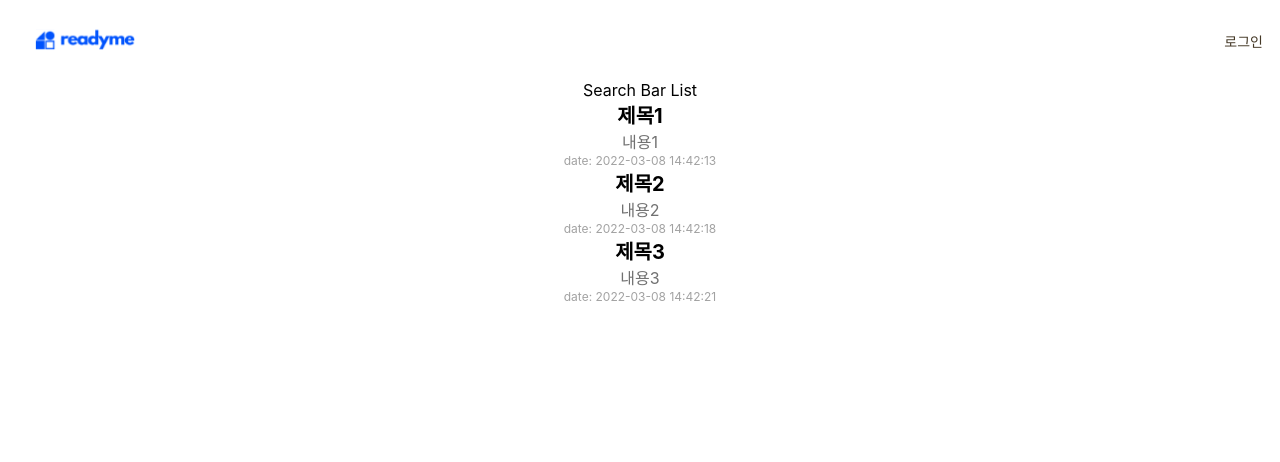
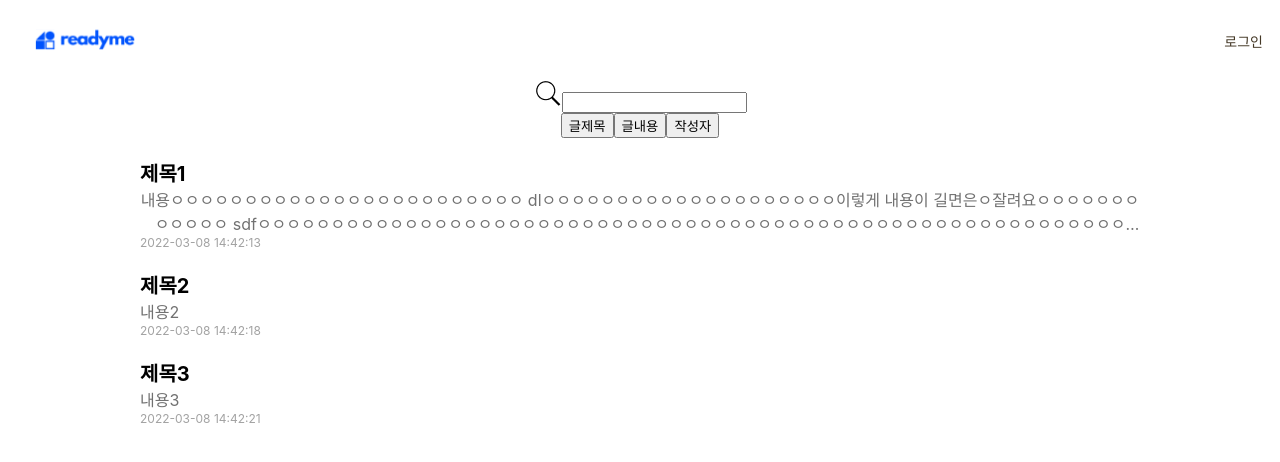
Before and after one commit to jaejlf/Community_Upgrade, a React (Create React App) app in the folder client/team-memory4/: page /board in a window 1280 px wide. Shown: the top 462 px of the page. Built offline with nearby package versions, Linux system fonts and the light colour scheme; no server answers.

Commit message:
Board 페이지 - List 클릭 시 글 상세창으로 이동

```diff
--- a/client/team-memory4/src/App.js
+++ b/client/team-memory4/src/App.js
@@ -21,10 +21,10 @@ import { ReactComponent as Logo } from './assets/images/Logo.svg';
 
 const Header = () => {
   const authContext = useContext(AuthContext);
-  if (window.location.pathname === "/login" ||
-    window.location.pathname === "/signup") {
-    return null;
-  }
+  // if (window.location.pathname === "/login" ||
+  //   window.location.pathname === "/signup") {
+  //   return null;
+  // }
 
   return (
     <header className="App-header">
--- a/client/team-memory4/src/components/PostList.js
+++ /dev/null
@@ -1,13 +0,0 @@
-import React, { useState, useContext, useEffect } from "react";
-
-const PostList = () => {
-    return (
-        <div>
-            Search Bar
-
-            List
-        </div>
-    )
-}
-
-export default PostList;
--- /dev/null
+++ b/client/team-memory4/src/components/SearchBar.js
@@ -0,0 +1,20 @@
+import React, { useState, useContext, useEffect } from "react";
+import Search from '../assets/images/search.png';
+
+
+const SearchBar = () => {
+    return (
+        <div>
+            <img src={Search} />
+            <input
+                className="searchbar"/>
+            <div className="search-options">
+                <button>글제목</button>
+                <button>글내용</button>
+                <button>작성자</button>
+            </div>
+        </div>
+    )
+}
+
+export default SearchBar;
--- a/client/team-memory4/src/components/index.js
+++ b/client/team-memory4/src/components/index.js
@@ -1,4 +1,4 @@
 export { default as SignupForm } from "./SignupForm";
 export { default as LoginForm } from "./LoginForm";
 export { default as Editor } from "./Editor";
-export { default as PostList } from "./PostList";
+export { default as SearchBar } from "./SearchBar";
--- a/client/team-memory4/src/pages/Board.js
+++ b/client/team-memory4/src/pages/Board.js
@@ -1,18 +1,24 @@
 import React, { useState, useEffect, useContext } from 'react';
-import { PostList } from '../components';
+import { SearchBar } from '../components';
 import { AuthContext } from '../App';
 import axios from "axios";
 import '../styles/Board.css';
+import { getApi } from '../api';
+import { useNavigate } from "react-router-dom";
+
 
 const Board = () => {
     const authContext = useContext(AuthContext);
+    const navigate = useNavigate();
 
     const initialList =
         [
             {
                 "_id": "6226ecb59ae535d10e6e484c",
                 "title": "제목1",
-                "content": "내용1",
+                "content": "내용ㅇㅇㅇㅇㅇㅇㅇㅇㅇㅇㅇㅇㅇㅇㅇㅇㅇㅇㅇㅇㅇㅇㅇㅇ\
+                dlㅇㅇㅇㅇㅇㅇㅇㅇㅇㅇㅇㅇㅇㅇㅇㅇㅇㅇㅇㅇ이렇게 내용이 길면은ㅇ잘려요ㅇㅇㅇㅇㅇㅇㅇㅇㅇㅇㅇㅇ\
+                sdfㅇㅇㅇㅇㅇㅇㅇㅇㅇㅇㅇㅇㅇㅇㅇㅇㅇㅇㅇㅇㅇㅇㅇㅇㅇㅇㅇㅇㅇㅇㅇㅇㅇㅇㅇㅇㅇㅇㅇㅇㅇㅇㅇㅇㅇㅇㅇㅇㅇㅇㅇㅇㅇㅇㅇㅇㅇㅇㅇsdlflk",
                 "postNumber": 1,
                 "date": "2022-03-08 14:42:13"
             },
@@ -35,46 +41,73 @@ const Board = () => {
     // const [list, setList] = useState([]);
     const [list, setList] = useState(initialList);
 
+    const contentsClickHandler = (postNumber) => {  // 클릭 시 글 상세 페이지로 이동
+        console.log(postNumber);
+        navigate(`/post/${postNumber}`);
+    }
+
 
     useEffect(() => {
         // setList([]);
-        const getPostList = async () => {
-            const config = {
-                headers: {
-                    "Content-type": "application/json",
-                    Accept: "application/json",
-                },
-            };
-            // const token = authContext.state.token;
-            // if (token) {
-            //     config.headers["Authorization"] = `Bearer ${token}`;
-            // }
-            await axios.get(`http://--/api/post/getAllPost`, config)
+        const getList = async () => {
+            await getApi({},
+                `/api/post/getAllPost`,
+                authContext.state.token
+                )
                 .then(({ status, data }) => {
                     console.log(status, data);
-                    if (data.allPost) setList(data.allPost);
+                    if (data.allPost) {
+                        setList(data.allPost);
+                    }
                 })
                 .catch((e) => {
                     console.log(e);
                 });
         };
-        // getPostList();
-    }, []);
+        getList();
+
+        // const getPostList = async () => {
+        //     const config = {
+        //         headers: {
+        //             "Content-type": "application/json",
+        //             Accept: "application/json",
+        //         },
+        //     };
+        //     // const token = authContext.state.token;
+        //     // if (token) {
+        //     //     config.headers["Authorization"] = `Bearer ${token}`;
+        //     // }
+        //     await axios.get(`http://--/api/post/getAllPost`, config)
+        //         .then(({ status, data }) => {
+        //             console.log(status, data);
+        //             if (data.allPost) setList(data.allPost);
+        //         })
+        //         .catch((e) => {
+        //             console.log(e);
+        //         });
+        // };
+        // // getPostList();
+
+    }, [authContext.state.token]);
 
     return (
         <div className='board-page'>
             {/* 추후 Search Bar */}
-            <PostList />
+            <SearchBar />
 
             <div className="board-list-contents">
                 {
                     list.length ?
                     list.map((e, idx) => (
-                            <div className="content-section" key={idx}>
+                            <div
+                                className="content-section"
+                                key={idx}
+                                onClick={() => contentsClickHandler(e.postNumber)}
+                            >
                                 <div className='content-section-contents'>
                                     <div className="content-section-title">{e.title}</div>
                                     <div className="content-section-content">{e.content}</div>
-                                    <div className="content-section-date">date: {e.date}</div>
+                                    <div className="content-section-date">{e.date}</div>
                                 </div>
                             </div>
                         )) :
--- a/client/team-memory4/src/pages/Login.js
+++ b/client/team-memory4/src/pages/Login.js
@@ -19,7 +19,7 @@ const Login = () => {
 
     return (
         <div>
-            <Logo className="login-logo"/>
+            {/* <Logo className="login-logo"/> */}
             <p className='login-role-ment'>
                 {userRole}으로 로그인합니다.
             </p>
--- a/client/team-memory4/src/pages/Signup.js
+++ b/client/team-memory4/src/pages/Signup.js
@@ -23,7 +23,7 @@ const Signup = () => {
 
     return (
         <div>
-            <Logo className="login-logo"/>
+            {/* <Logo className="login-logo"/> */}
             <p className='login-role-ment'>
                 {userRole}으로 회원가입합니다.
             </p>
--- a/client/team-memory4/src/styles/Board.css
+++ b/client/team-memory4/src/styles/Board.css
@@ -3,26 +3,34 @@
 }
 
 .board-list-contents {
-    width: 100%;
+    margin: 0 100px;
 }
 
 .content-section-contents {
     display: flex;
     flex-direction: column;
-    margin-left: auto;
+    margin: 20px 0;
 }
 
 .content-section-title {
     font-size: 20px;
     font-weight: bold;
+    margin-right: auto;
 }
 
 .content-section-content {
     font-size: 16px;
     color: #717171;
+    margin-right: auto;
+    overflow: hidden;
+    text-overflow: ellipsis;
+    display: -webkit-box;
+    -webkit-line-clamp: 2;
+    -webkit-box-orient: vertical;
 }
 
 .content-section-date {
     font-size: 12px;
     color: #A2A2A2;
+    margin-right: auto;
 }
```
Also changed, not shown: client/team-memory4/src/assets/images/search.png (added), client/team-memory4/src/assets/images/search.svg (added).
